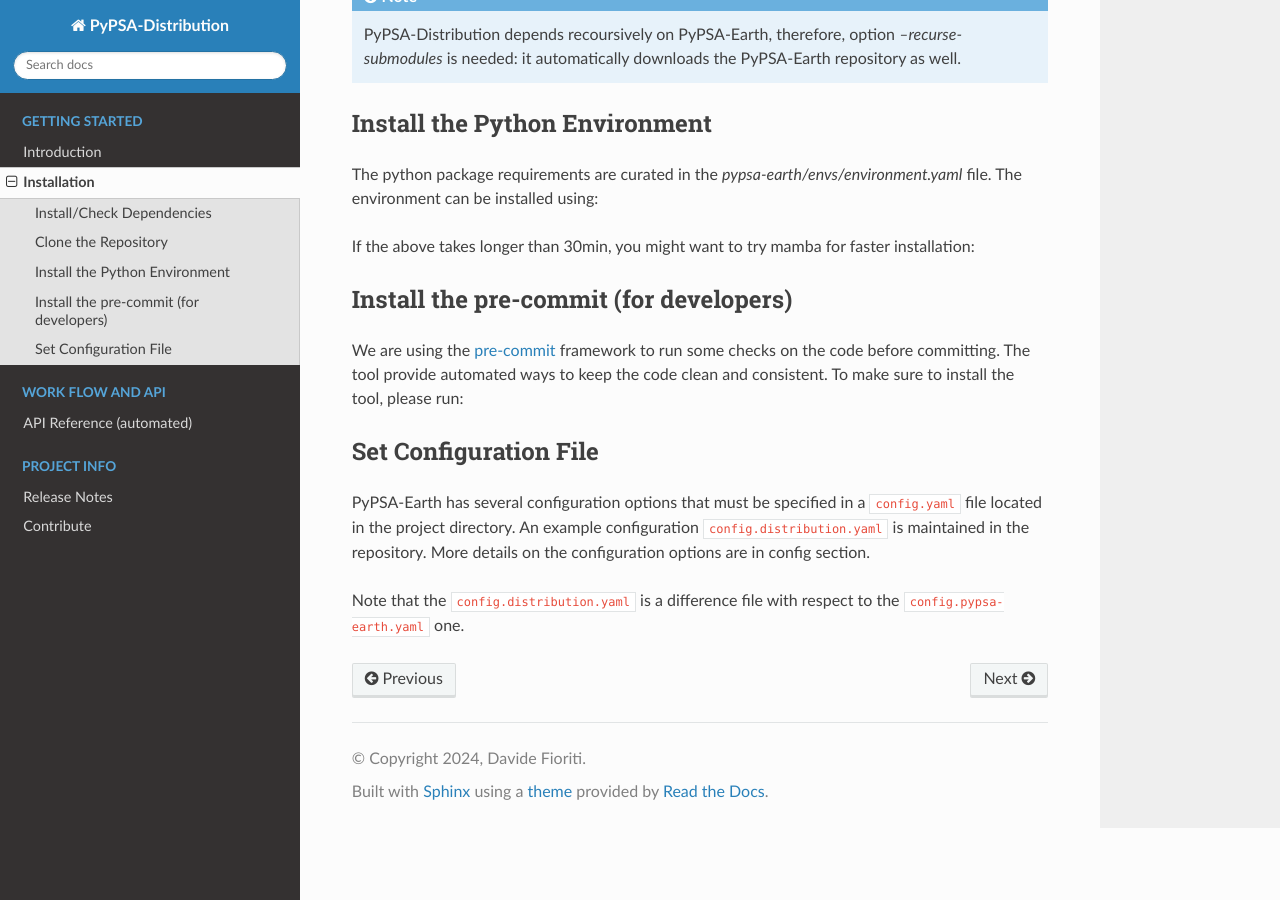
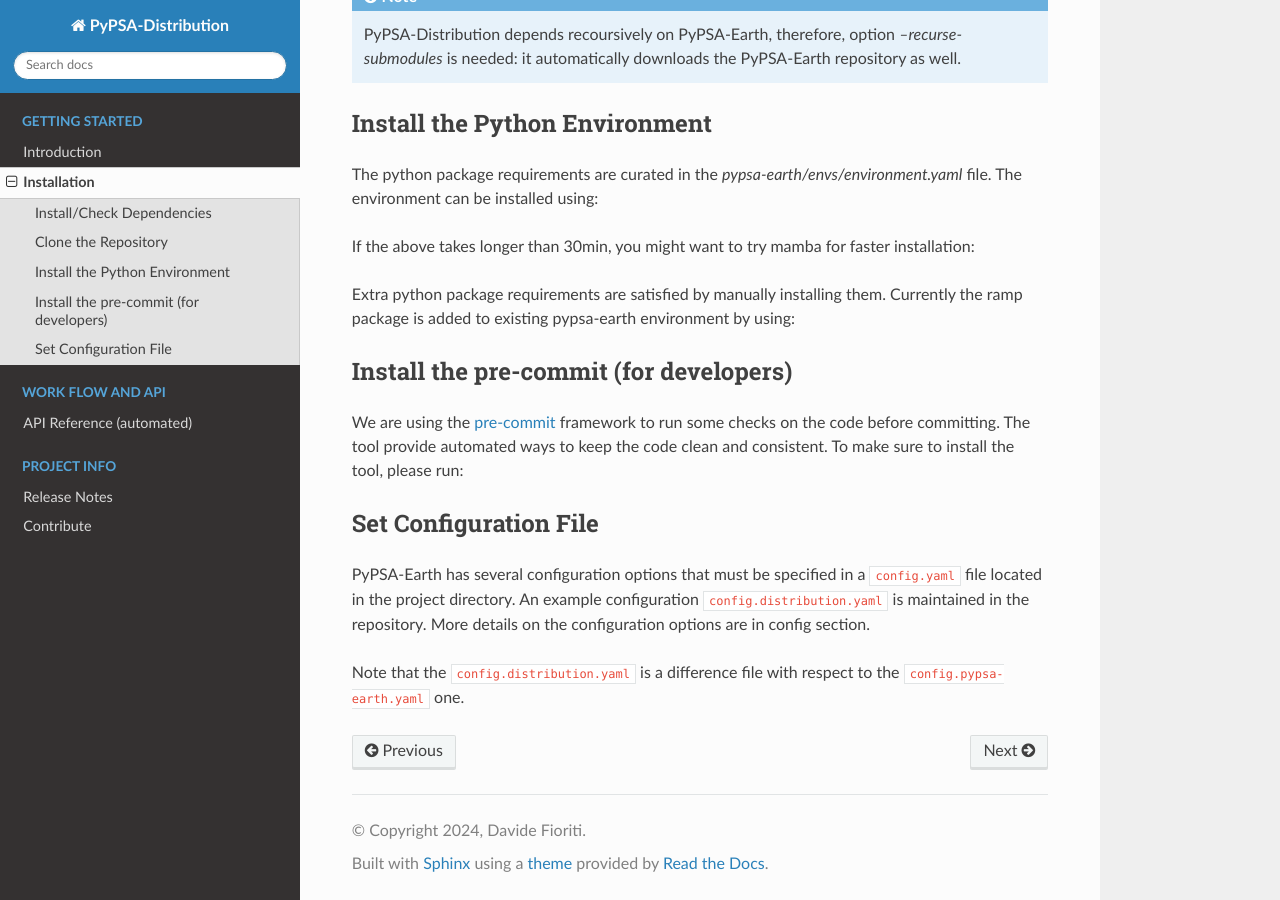
Before and after one commit to pypsa-meets-earth/pypsa-distribution, a Sphinx documentation site: the page built from doc/installation.rst, in a window 1280 px wide and 900 px high, scrolled down 857 px. Built offline with Sphinx 7.4.7 and the Read the Docs theme 2.0.0, drawn with Linux system fonts in a browser that asks for light colours.

Commit message:
rampdemand package installation instructions are added.

```diff
--- a/doc/installation.rst
+++ b/doc/installation.rst
@@ -60,6 +60,13 @@
 
     .../pypsa-distribution % mamba env create -f pypsa-earth/envs/environment.yaml
 
+Extra python package requirements are satisfied by manually installing them. Currently the ramp package is added to existing pypsa-earth environment by using:
+
+.. code:: bash
+    .../pypsa-distribution % conda activate pypsa-earth
+
+    (pypsa-earth) pip install rampdemand
+
 
 Install the pre-commit (for developers)
 =======================================
```
Also changed, not shown: README.md (+6 -0 lines).
